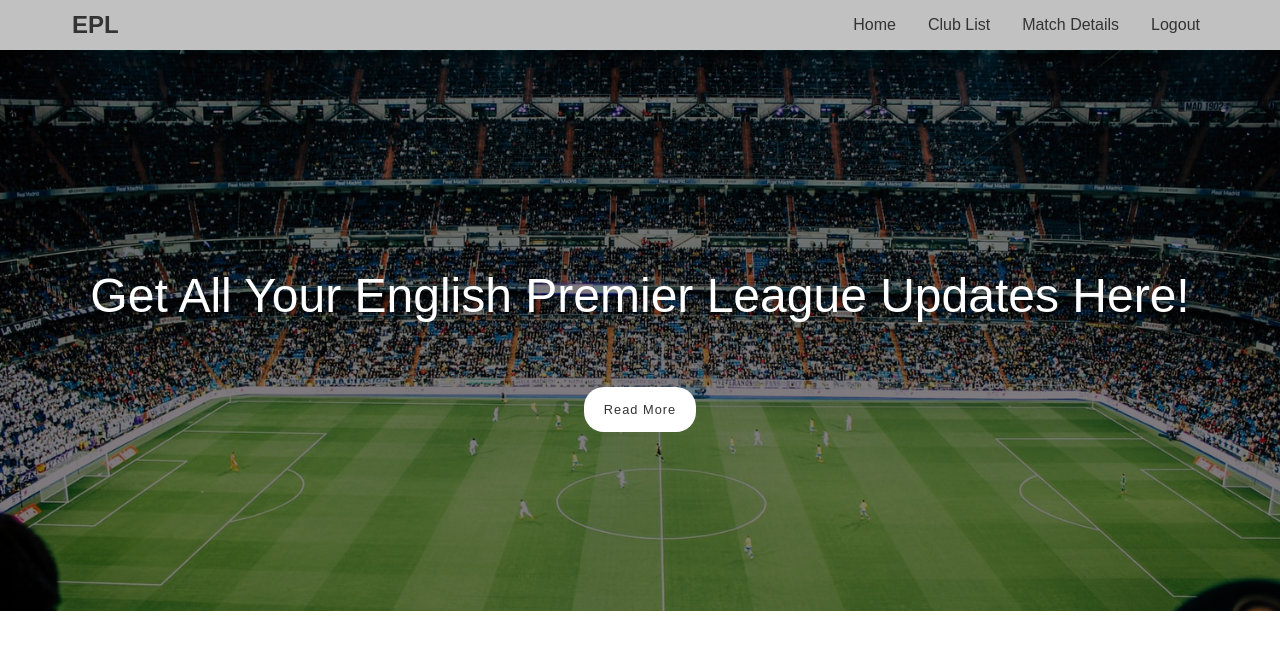
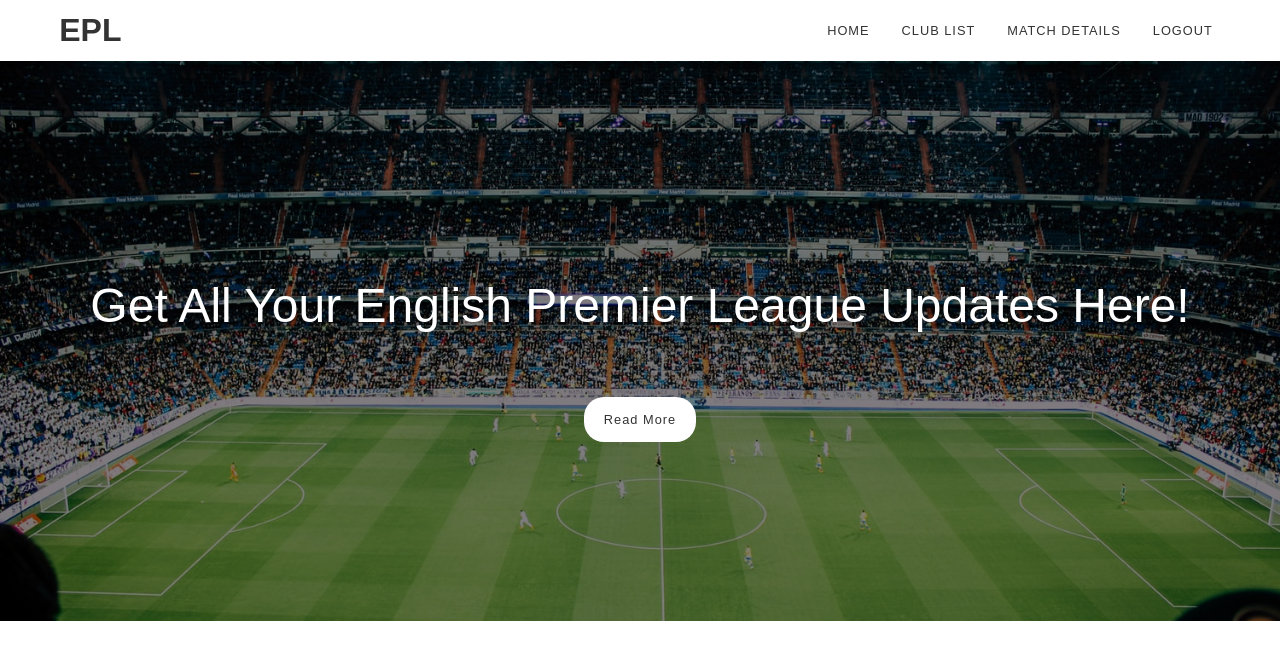
Before and after one commit to pareshrane1998/FED-TEST, a plain HTML site: page index.html in a window 1280 px wide. Drawn offline with Linux system fonts and the light colour scheme.

Commit message:
fixes in navbar

```diff
--- a/assets/css/style.css
+++ b/assets/css/style.css
@@ -89,17 +89,19 @@ sub { bottom: -.25em; }
 body { font-family: Arial, Helvetica, sans-serif;}
 
 .navbar .wrapper {
-  padding-left: 5%;
-  padding-right: 5%;
+  padding-left: 4%;
+  padding-right: 4%;
+  padding-top: 0.3%;
+  padding-bottom: 0.3%;
   display: flex;
   justify-content: space-between;
   align-items: center;
-  background: #c1c1c1;
+  background: #fff;
   color: #333;
 }
 
 .brand-title {
-  font-size: 1.5rem;
+  font-size: 2rem;
   margin: .5rem;
   font-weight: 900;
 }
@@ -113,11 +115,13 @@ body { font-family: Arial, Helvetica, sans-serif;}
 .navbar-links li { list-style: none; }
 
 .navbar-links li a {
-  text-transform: capitalize;
+  text-transform: uppercase;
   text-decoration: none;
   color: #333;
   padding: 1rem;
   display: block;
+  font-size: 0.8rem;
+  letter-spacing: 1px;
 }
 
 .navbar-links li:hover { background: #f4f4f4; }
@@ -138,7 +142,7 @@ body { font-family: Arial, Helvetica, sans-serif;}
 .toggle-button .bar {
   height: 3px;
   width: 100%;
-  background: #fff;
+  background: #333;
   border-radius: 10px;
 }
 
```
